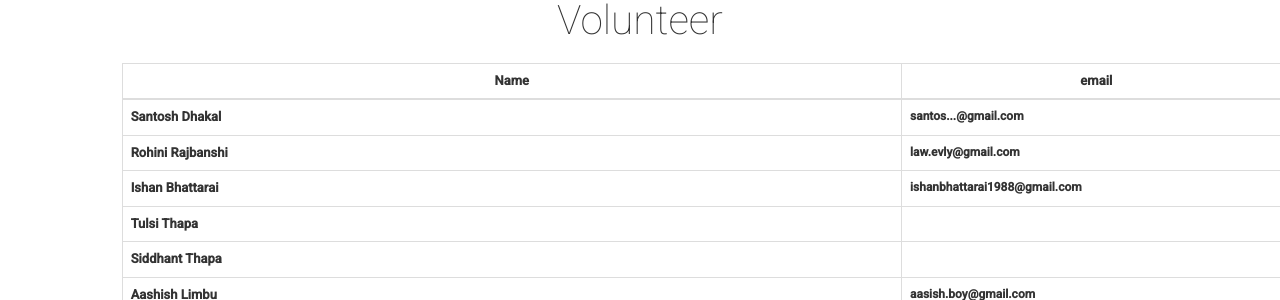
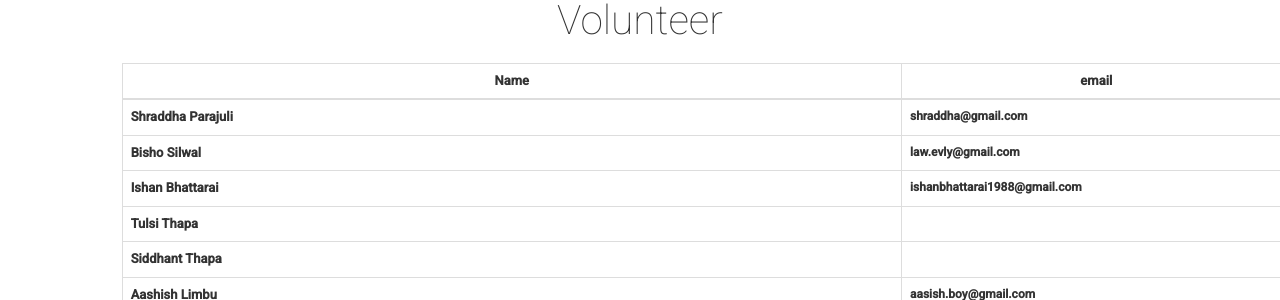
Before and after one commit to openosk/openosk.github.io, a Jekyll site: the page built from team.html, in a window 1280 px wide and 900 px high, scrolled down 2307 px. Shown: the part 151-451 px from the top of the window. Built offline with Jekyll 4.4.1, drawn with Linux system fonts in a browser that asks for light colours; nearby versions of some CDN libraries; comment, search, counter and statistics services are not loaded.

Commit message:
update volunteers

```diff
--- a/_data/volnt.yml
+++ b/_data/volnt.yml
@@ -1,13 +1,13 @@
 -
  id: 0 #starting from 0 and ends for (volunteer-1) must be unique for every data
- name: "Santosh" #volunteer First Name [must be a starting with capital letter] if any middle name is present then it goes like this [name: "First-name Middle-name"]
- surname: "Dhakal" #volunteer Last Name [must be a starting with capital letter]
- email: "santos...@gmail.com" #email of volunteer
+ name: "Shraddha" #volunteer First Name [must be a starting with capital letter] if any middle name is present then it goes like this [name: "First-name Middle-name"]
+ surname: "Parajuli " #volunteer Last Name [must be a starting with capital letter]
+ email: "shraddha@gmail.com" #email of volunteer
 -
 -
  id: 1 #starting from 0 and ends for (volunteer-1) must be unique for every data
- name: "Rohini" #volunteer First Name [must be a starting with capital letter] if any middle name is present then it goes like this [name: "First-name Middle-name"]
- surname: "Rajbanshi" #volunteer Last Name [must be a starting with capital letter]
+ name: "Bisho" #volunteer First Name [must be a starting with capital letter] if any middle name is present then it goes like this [name: "First-name Middle-name"]
+ surname: "Silwal" #volunteer Last Name [must be a starting with capital letter]
  email: "law.evly@gmail.com" #email of volunteer
 -
  id: 2 #starting from 0 and ends for (volunteer-1) must be unique for every data
```
